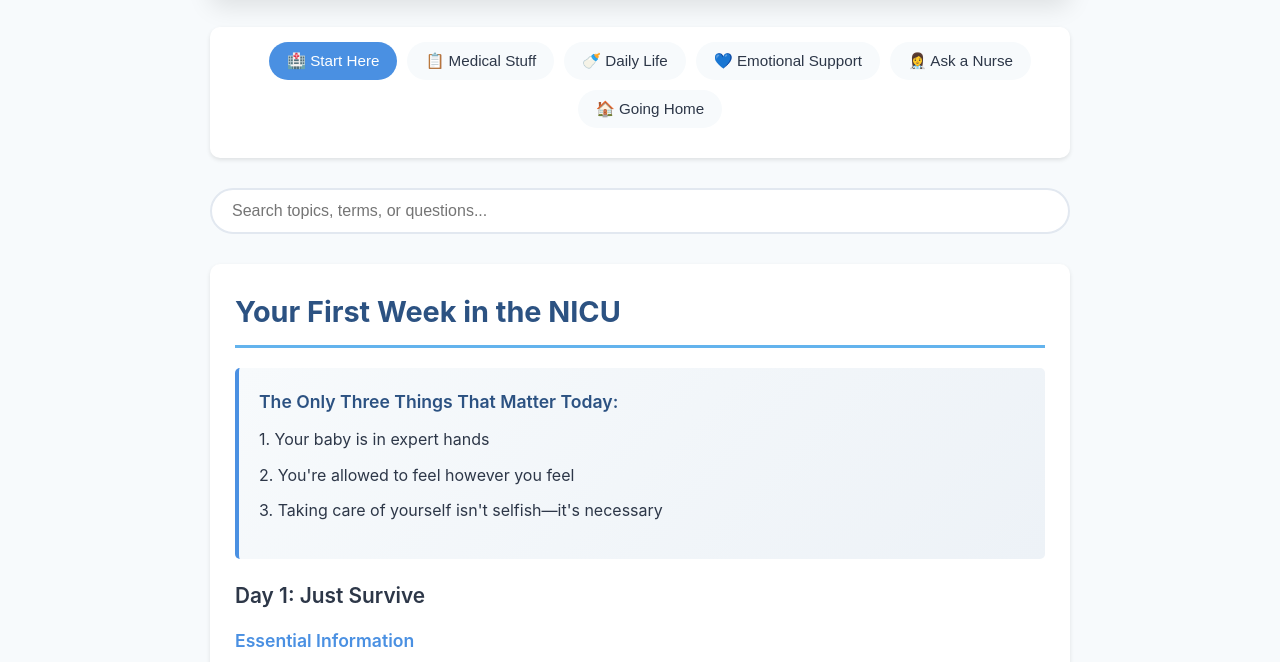
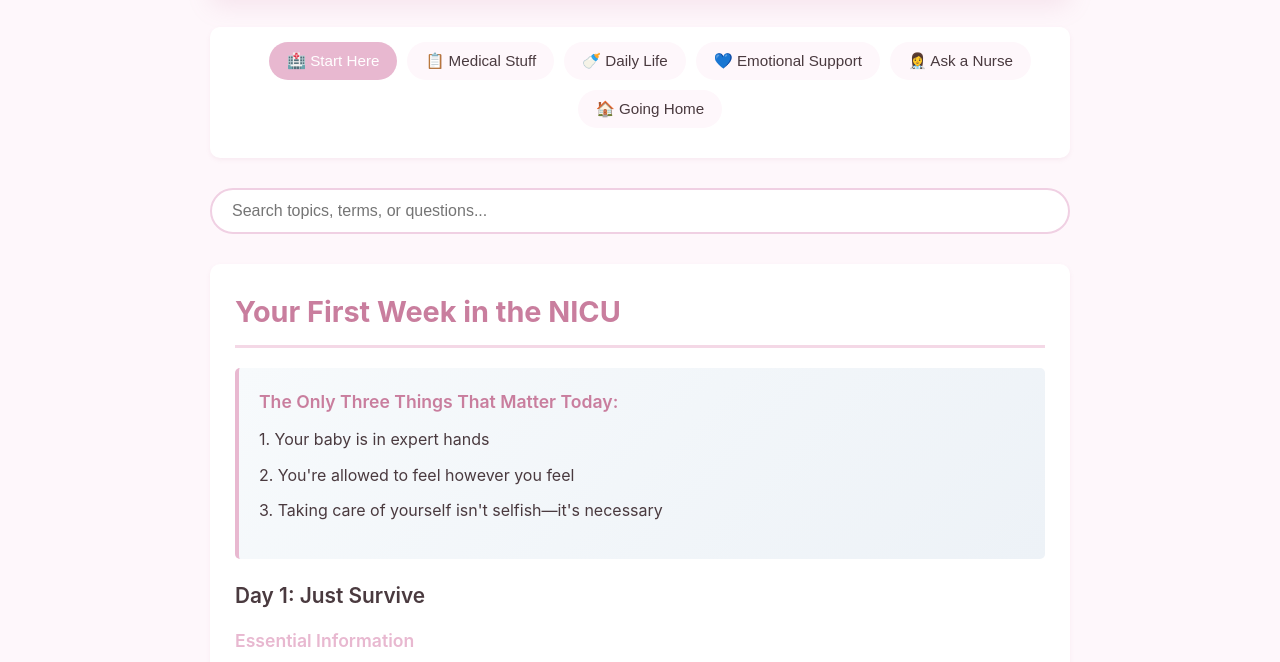
Before and after one commit to nicunursekatie/parentspot, a plain HTML site: page index.html in a window 1280 px wide. Shown: the part 205-867 px from the top of the page. Drawn offline with Linux system fonts and the light colour scheme.

Commit message:
Update color scheme to softer, baby-friendly pastel palette

```diff
--- a/index.html
+++ b/index.html
@@ -12,18 +12,18 @@
         }
 
         :root {
-            --primary-color: #2c5282;
-            --secondary-color: #4a90e2;
-            --accent-color: #63b3ed;
-            --text-dark: #2d3748;
-            --text-light: #4a5568;
-            --bg-light: #f7fafc;
+            --primary-color: #c97e9e;
+            --secondary-color: #e8b8d0;
+            --accent-color: #f4d8e6;
+            --text-dark: #4a3a3f;
+            --text-light: #6b5f67;
+            --bg-light: #fef7fb;
             --bg-white: #ffffff;
-            --border-color: #e2e8f0;
-            --success: #48bb78;
-            --warning: #ed8936;
-            --shadow: 0 2px 4px rgba(0,0,0,0.1);
-            --shadow-lg: 0 10px 25px rgba(0,0,0,0.1);
+            --border-color: #f0d0e3;
+            --success: #a8d5ba;
+            --warning: #f5c8a0;
+            --shadow: 0 2px 4px rgba(201, 126, 158, 0.1);
+            --shadow-lg: 0 10px 25px rgba(201, 126, 158, 0.15);
         }
 
         body {
@@ -290,15 +290,15 @@
         }
 
         .warning-box {
-            background: #fef2f2;
-            border: 1px solid #fca5a5;
+            background: #fef9f4;
+            border: 1px solid #f5c8a0;
             border-radius: 8px;
             padding: 20px;
             margin: 20px 0;
         }
 
         .warning-box h4 {
-            color: #dc2626;
+            color: #c97e5e;
             margin-bottom: 15px;
         }
 
@@ -449,29 +449,29 @@
 
         @media (prefers-color-scheme: dark) {
             :root {
-                --text-dark: #f7fafc;
-                --text-light: #e2e8f0;
-                --bg-light: #1a202c;
-                --bg-white: #2d3748;
-                --border-color: #4a5568;
+                --text-dark: #faeff5;
+                --text-light: #f4d8e6;
+                --bg-light: #2d1f26;
+                --bg-white: #3a2d35;
+                --border-color: #5a4854;
             }
 
             body {
-                background: #0f1419;
+                background: #1f161a;
             }
 
             .highlight-box {
-                background: linear-gradient(135deg, #2d3748, #1a202c);
+                background: linear-gradient(135deg, #3a2d35, #2d1f26);
             }
 
             .permission-list {
-                background: #064e3b;
-                border-color: #10b981;
+                background: #1a3022;
+                border-color: #6d9b7d;
             }
 
             .warning-box {
-                background: #7f1d1d;
-                border-color: #f87171;
+                background: #3d2d1f;
+                border-color: #c49a6a;
             }
         }
 
```
